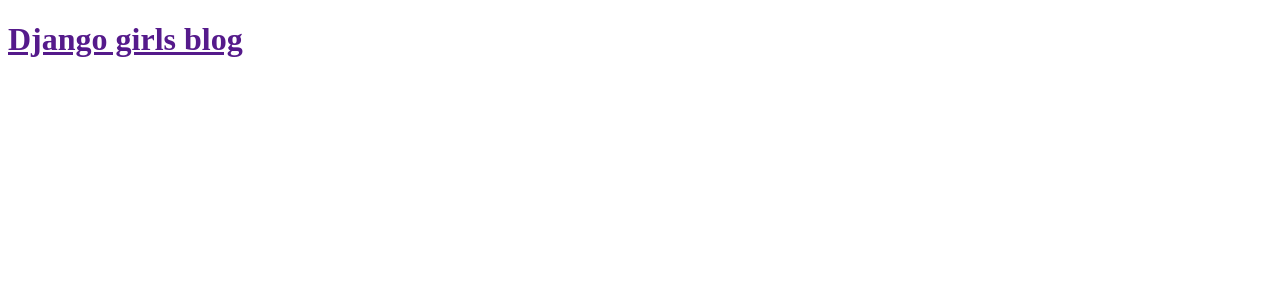
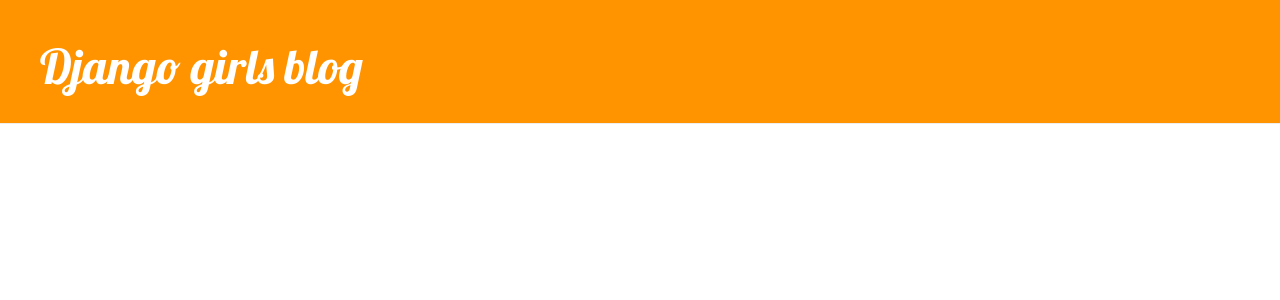
Before and after one commit to HanselDillinger/my-first-blog, a Django app: page / in a window 1280 px wide. Shown: the top 300 px of the page. Run offline with Django 3.2, Linux system fonts and the light colour scheme; data that the repository does not hold is empty; some libraries are stand-ins or nearby versions.

Commit message:
Added view and template for detailed blog post as well as CSS for the site.

```diff
--- /dev/null
+++ b/blog/static/css/blog.css
@@ -0,0 +1,47 @@
+.page-header {
+    background-color: #ff9400;
+    margin-top: 0;
+    padding: 20px 20px 20px 40px;
+}
+
+.page-header h1, .page-header h1 a, .page-header h1 a:visited, .page-header h1 a:active {
+    color: #ffffff;
+    font-size: 36pt;
+    text-decoration: none;
+}
+
+.content {
+    margin-left: 40px;
+}
+
+h1, h2, h3, h4 {
+    font-family: 'Lobster', cursive;
+}
+
+.date {
+
+    color: #828282;
+}
+
+.save {
+    float: right;
+}
+
+.post-form textarea, .post-form input {
+    width: 100%;
+}
+
+.top-menu, .top-menu:hover, .top-menu:visited {
+    color: #ffffff;
+    float: right;
+    font-size: 26pt;
+    margin-right: 20px;
+}
+
+.post {
+    margin-bottom: 70px;
+}
+
+.post h1 a, .post h1 a:visited {
+    color: #000000;
+}
--- /dev/null
+++ b/blog/templates/blog/base.html
@@ -0,0 +1,31 @@
+<!DOCTYPE html>
+{% load staticfiles %}
+<html>
+
+<head>
+	<title>Blog</title>
+
+	<link href="https://fonts.googleapis.com/css?family=Lobster" rel="stylesheet">
+	<link rel="stylesheet" href="//maxcdn.bootstrapcdn.com/bootstrap/3.2.0/css/bootstrap.min.css">
+	<link rel="stylesheet" href="//maxcdn.bootstrapcdn.com/bootstrap/3.2.0/css/bootstrap-theme.min.css">
+	<link rel="stylesheet" href="{% static 'css/blog.css' %}">
+</head>
+
+<body>
+	<div class="page-header">
+		<h1><a href="/">Django girls blog</a></h1>
+	</div>
+
+	<div class="content container">
+		<div class="row">
+			<div class="col-md-8">
+            {% block content %}
+			{% endblock %}
+			</div>
+		</div>
+	</div>
+</div>
+
+</body>
+
+</html>
--- a/blog/urls.py
+++ b/blog/urls.py
@@ -2,5 +2,6 @@
 from . import views
 
 urlpatterns = [
-    url(r'', views.post_list, name='post_list')
+    url(r'^$', views.post_list, name='post_list'),
+    url(r'^post/(?P<pk>[0-9]+)/$', views.post_detail, name='post_detail'),
 ]
--- a/blog/views.py
+++ b/blog/views.py
@@ -1,4 +1,4 @@
-from django.shortcuts import render
+from django.shortcuts import render, get_object_or_404
 from django.utils import timezone
 from .models import Post
 
@@ -6,3 +6,8 @@
 def post_list(request):
     posts = Post.objects.filter(published_date__lte=timezone.now()).order_by('published_date')
     return render(request, 'blog\post_list.html', {'posts': posts})
+
+
+def post_detail(request, pk):
+    post = get_object_or_404(Post, pk=pk)
+    return render(request, 'blog\post_detail.html', {'post': post})
```
Also changed, not shown: blog/templates/blog/post_detail.html (added, +13 -0 lines), blog/templates/blog/post_list.html (+12 -23 lines).
